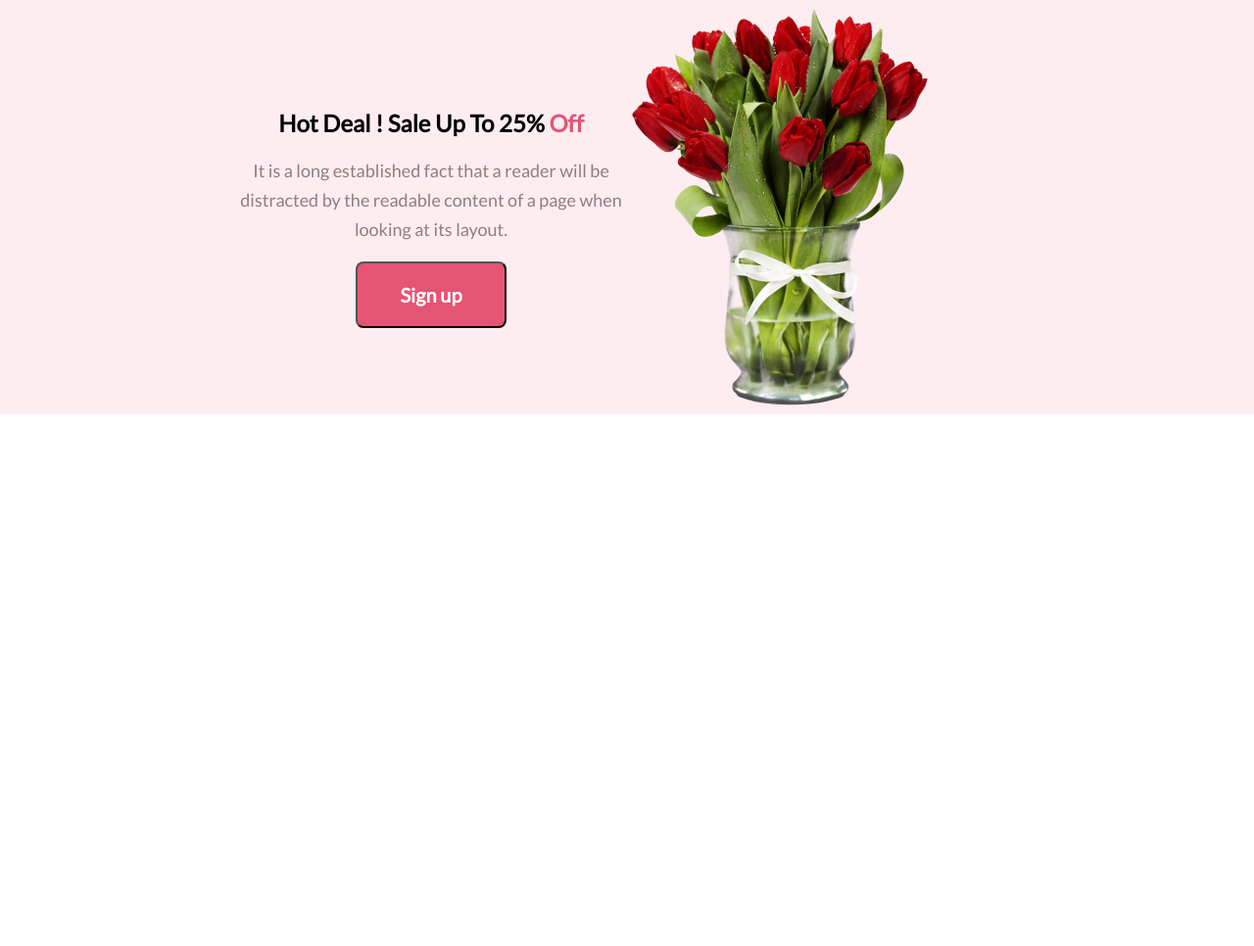
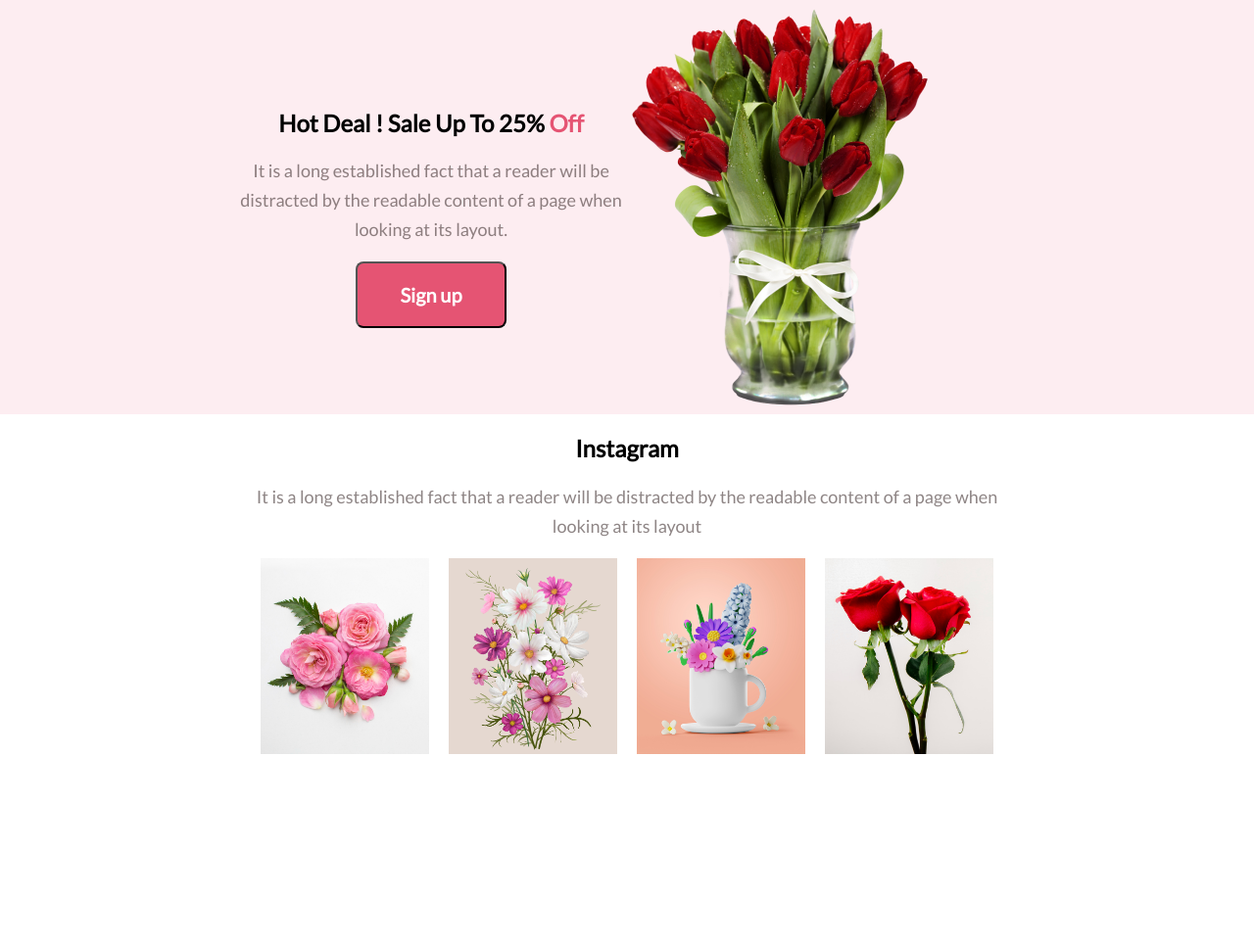
Before and after one commit to abdullahad229/flower-shop-assignment, a plain HTML site: page index.html in a window 1280 px wide. Shown: the part 831-1797 px from the top of the page at 98% size. Before the commit the page ends 1257 px from the top, so only its background shows below. Drawn offline with Linux system fonts and the light colour scheme.

Commit message:
instagram-added

```diff
--- a/index.html
+++ b/index.html
@@ -31,13 +31,26 @@
     <section class="flexbox center-alinged">
       <div class="half-width">
         <h2>Hot Deal ! Sale Up To 25% <span class="pink-text">Off</span></h2>
-        <p>It is a long established fact that a reader will be distracted by the readable content of a page when looking at its layout.</p>
+        <p>It is a long established fact that a reader will be distracted by the readable content of a page when looking
+          at its layout.</p>
         <button class="red-btn">Sign up</button>
       </div>
       <div class="half-width" id="hot-deals-img">
         <img src="Flower Asset/pngwing 8.png" alt="">
       </div>
     </section>
+    <!-- instagram section -->
+    <section class="insta-section center-alinged">
+      <h2>Instagram</h2>
+      <p>It is a long established fact that a reader will be distracted by the readable content of a page when looking
+        at its layout</p>
+      <div class="img-container">
+        <div><img src="Flower Asset/Flower 01.png" alt=""></div>
+        <div><img src="Flower Asset/Rectangle 4.png" alt=""></div>
+        <div><img src="Flower Asset/Rectangle 5.png" alt=""></div>
+        <div><img src="Flower Asset/Rectangle 6.png" alt=""></div>
+      </div>
+    </section>
   </main>
 </body>
 
--- a/style.css
+++ b/style.css
@@ -65,3 +65,19 @@ p {
 .pink-text {
     color: #E55473
 }
+.insta-section {
+    padding-left: 20%;
+    padding-right: 20%;
+}
+.img-container {
+    display: flex;
+    align-items: center;
+    justify-content: center;
+}
+.img-container div {
+    width: 342px;
+    height: 396px;
+}
+.img-container div img {
+    width: 90%;
+}
```
Lines whose indentation alone changed are shown as unchanged.
